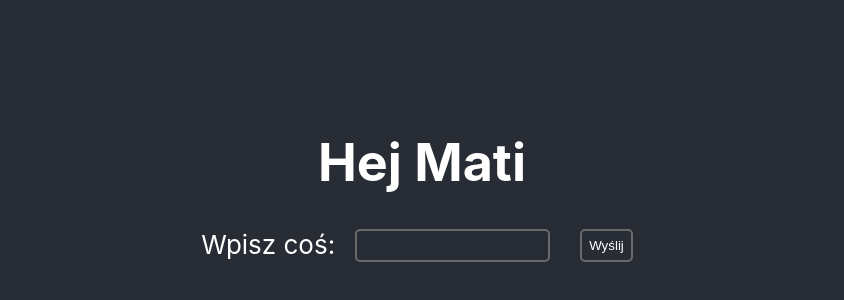
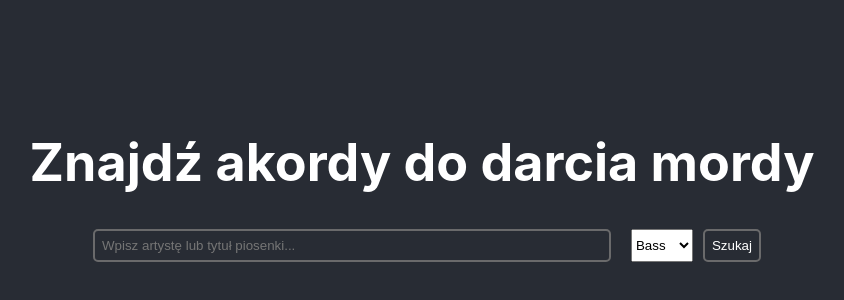
Before and after one commit to MatiSami/music-tabs, a React (Create React App) app: page / in a window 1280 px wide. Shown: the part 208-508 px from the top of the page, without its empty margins (218-1062 px from the left). Built offline with nearby package versions, Linux system fonts and the light colour scheme.

Commit message:
adding search functionality and displaying results

```diff
--- /dev/null
+++ b/src/Components/search-result.jsx
@@ -0,0 +1,24 @@
+import React, { Component } from "react";
+
+class SearchResult extends Component {
+  render() {
+    const { data, tab } = this.props;
+    console.log(tab)
+    console.log(data)
+
+    return (
+      <div>
+        {data.map(artist => (
+          <li key={artist.id}>
+            {/* <a href={'http://www.songsterr.com/a/wa/bestMatchForQueryString?s=' + artist.title + '&a=' + artist.artist.nameWithoutThePrefix}> */}
+            <a href={'http://www.songsterr.com/a/wa/bestMatchForQueryString?s=' + artist.title + '&a=' + artist.artist.nameWithoutThePrefix + '&track' + tab}>
+            <h2>{artist.title}</h2>
+            <h3>{artist.artist.nameWithoutThePrefix}</h3>
+         </a></li>
+        ))}
+      </div>
+    );
+  }
+}
+
+export default SearchResult;
--- a/src/Components/search-tool.jsx
+++ b/src/Components/search-tool.jsx
@@ -1,11 +1,19 @@
 import React, { Component } from "react";
+import SearchResult from "./search-result";
 
 class SearchTool extends Component {
   constructor(props) {
     super(props);
-    this.state = { value: "" };
+    this.state = {
+      value: "",
+      url: "http://www.songsterr.com/a/ra/songs.xml?pattern=",
+      searchResult: [],
+      resultDisplay: false,
+      option: ""
+    };
 
     this.handleChange = this.handleChange.bind(this);
+    this.handleChangeOption = this.handleChangeOption.bind(this);
     this.handleSubmit = this.handleSubmit.bind(this);
   }
 
@@ -13,31 +21,60 @@ class SearchTool extends Component {
     this.setState({ value: event.target.value });
   }
 
+  handleChangeOption(event) {
+    this.setState({ option: event.target.value });
+  }
+
   handleSubmit(event) {
-    alert("Podano następujące imię: " + this.state.value);
     event.preventDefault();
+
+    fetch(
+      // `http://www.songsterr.com/a/ra/songs/byartists.json?artists=${this.state.value}`)
+      `http://www.songsterr.com/a/ra/songs.json?pattern=${this.state.value}`)
+
+      .then(response => response.json())
+      .then(data =>
+        this.setState({
+          searchResult: data,
+          resultDisplay: true
+        })
+      );
+
   }
 
   render() {
+    console.log(this.state.option);
     return (
       <div>
-        <h1>Hej Mati</h1>
+        <h1>Znajdź akordy do darcia mordy</h1>
         <div className="search-box">
           <form onSubmit={this.handleSubmit}>
             <label>
-              Wpisz coś:
               <input
+                style={{ width: "500px" }}
+                placeholder="Wpisz artystę lub tytuł piosenki..."
                 className="search-type__text"
                 type="text"
                 value={this.state.value}
                 onChange={this.handleChange}
               />
             </label>
-            <input className="search-type" type="submit" value="Wyślij" />
+            <label>
+              <select
+                value={this.state.option}
+                onChange={this.handleChangeOption}
+              >
+                <option value="TEXT_BASS_TAB">Bass</option>
+                <option value="guitar-tab">Gitara</option>
+                <option value="DRUM">Drums</option>
+              </select>
+            </label>
+            <input className="search-type" type="submit" value="Szukaj" />
           </form>
-
         </div>
         <p>{this.state.value}</p>
+
+        <SearchResult data={this.state.searchResult} tab={this.state.option} />
       </div>
     );
   }
```
